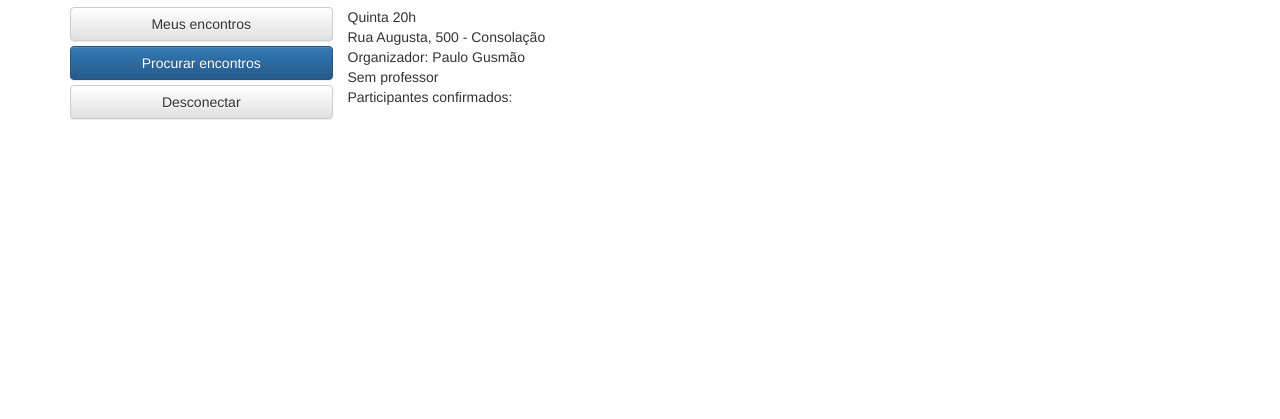
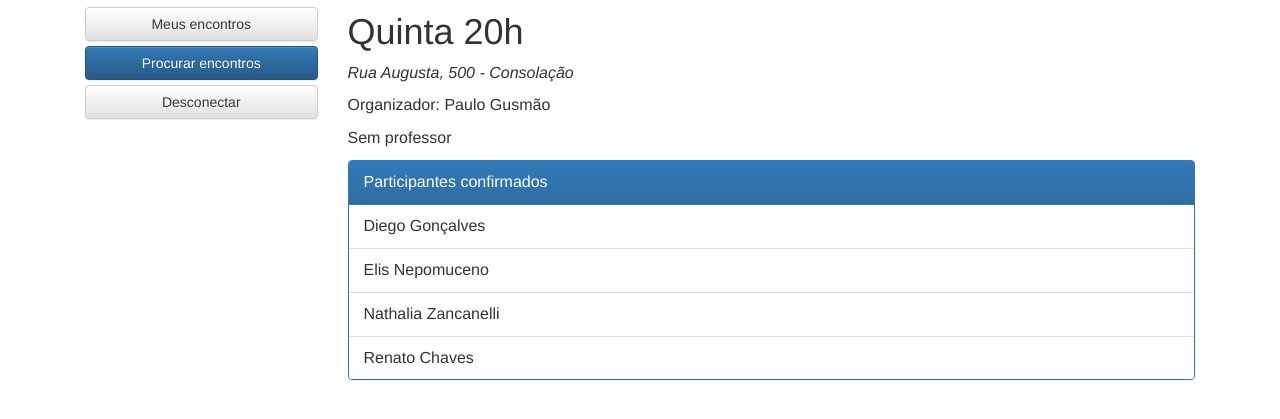
Before and after one commit to Renatopster/meet-and-speak, a plain HTML site: page detalhes-encontro.html in a window 1280 px wide. Shown: the part 175-594 px from the top of the page. Drawn offline with Linux system fonts and the light colour scheme.

Commit message:
detalhes-encontro

```diff
--- a/css/app.css
+++ b/css/app.css
@@ -13,6 +13,21 @@ header {margin: 10px 0}
 header img.logo {
     max-width: 262.5px;
 }
+
+p.lead {
+    padding-top:20px;
+}
+
+#observacao_90_dias {
+    padding-top:50px;
+    font-size: 12px;
+}
+
+#primeiro_mes_gratis {
+    padding-top:10px;
+    font-size:16px;
+}
+
 .encontros .thumbnail {
     padding: 10px;
 }
@@ -29,16 +44,14 @@ header img.logo {
     padding: 5px 0;
 }
 
-p.lead {
-    padding-top:20px;
+#detalhe_encontro h1 {
+    margin-top: 5px;
 }
 
-#observacao_90_dias {
-    padding-top:50px;
-    font-size: 12px;
+#detalhe_encontro {
+    font-size:16px;
 }
 
-#primeiro_mes_gratis {
-    padding-top:10px;
-    font-size:16px;
+#detalhe_encontro .endereco {
+    font-style: italic;
 }
--- a/detalhes-encontro.html
+++ b/detalhes-encontro.html
@@ -31,17 +31,25 @@
             </header>
             <div class="row">
                 <div class="col-md-3">
-
+                    <div class="col-xs-12">
                         <a class="btn btn-block btn-default" href="meus-encontros.html">Meus encontros</a>
                         <a class="btn btn-block btn-primary" href="procurar-encontros.html">Procurar encontros</a>
                         <a class="btn btn-block btn-default" href="index.html">Desconectar</a>
                     </div>
-                <div class="col-md-9 row">
-                    <div>Quinta 20h</div>
-                    <div>Rua Augusta, 500 - Consolação</div>
-                    <div>Organizador: Paulo Gusmão</div>
-                    <div>Sem professor</div>
-                    <div>Participantes confirmados:</div>
+                </div>
+                <div class="col-md-9 row" id="detalhe_encontro">
+                    <h1>Quinta 20h</h1>
+                    <p class="endereco">Rua Augusta, 500 - Consolação</p>
+                    <p>Organizador: Paulo Gusmão</p>
+                    <p>Sem professor</p>
+                    <div class="panel panel-primary">
+                        <div class="panel-heading">Participantes confirmados</div>
+                        <ul class="list-group">
+                            <li class="list-group-item">Diego Gonçalves</li>
+                            <li class="list-group-item">Elis Nepomuceno</li>
+                            <li class="list-group-item">Nathalia Zancanelli</li>
+                            <li class="list-group-item">Renato Chaves</li>
+                        </ul>
                     </div>
                 </div>
 
```
Lines whose indentation alone changed are shown as unchanged.
